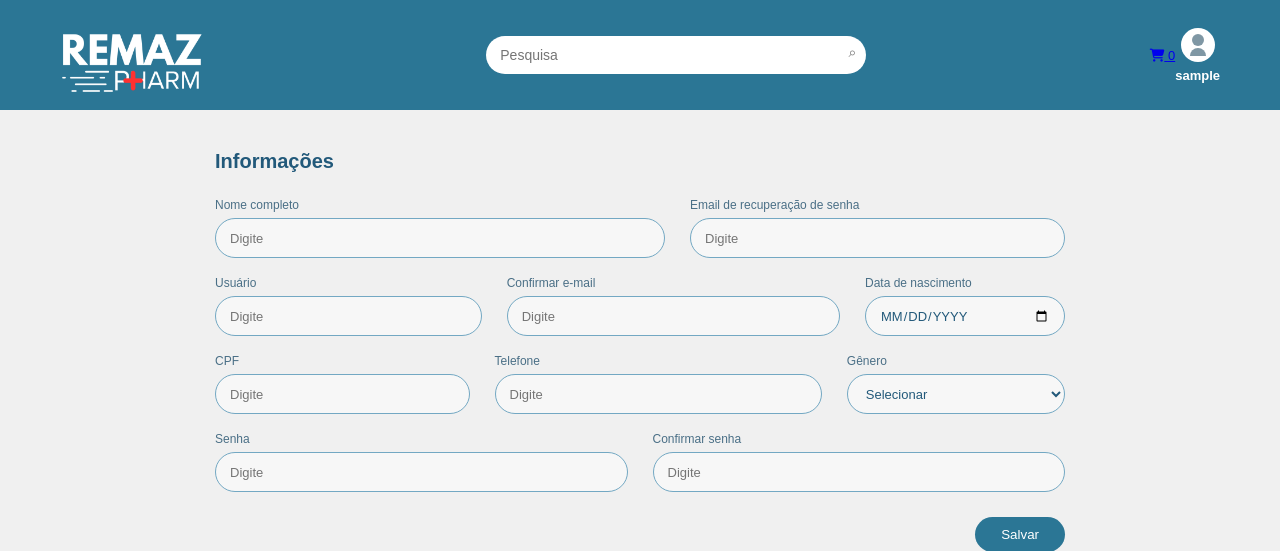
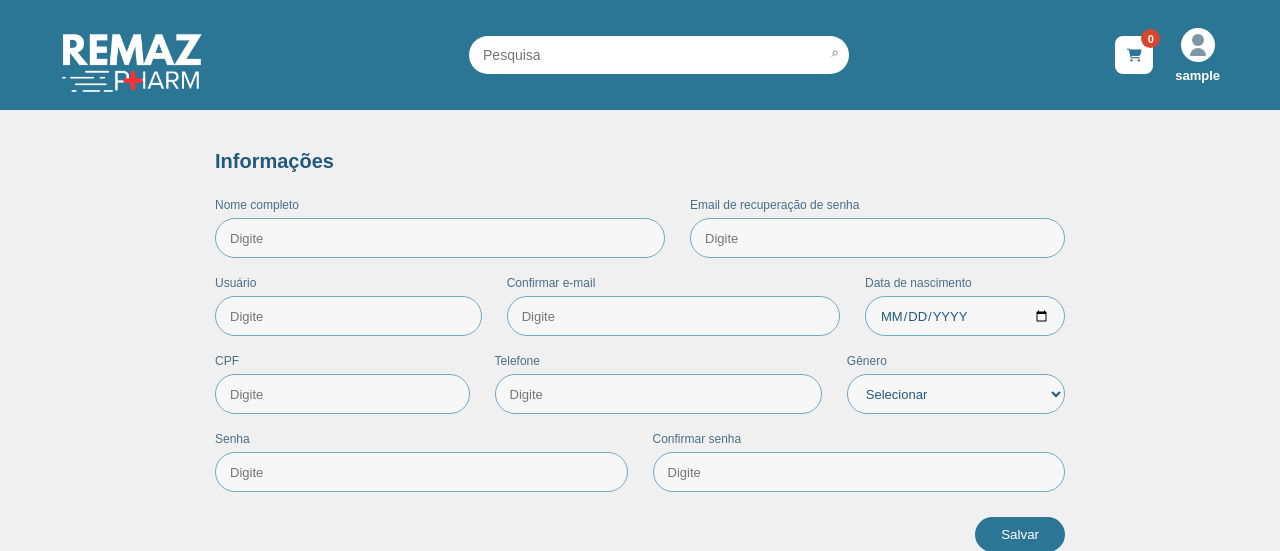
Before and after one commit to RobertoSileno/remaz-pharm-site, a Django app: page /perfil/ in a window 1280 px wide. Shown: the top 551 px of the page. Run offline with Django 5.2, Linux system fonts and the light colour scheme; the visitor is signed in with stand-in values (Sample User, id 1); data comes from the database, SQL or seed files in the repository; data that the repository does not hold is empty.

Commit message:
ajustes na opção carrinho

```diff
--- a/static/css/dashboard.css
+++ b/static/css/dashboard.css
@@ -67,7 +67,7 @@ img {
 /* PERFIL */
 
 .usuario-topo {
-    display: flex;
+    display: flex !important;
     align-items: center;
     color: white;
     font-size: 13px;
@@ -436,7 +436,7 @@ img {
     border-radius: 8px;
     background: white;
     color: #2b7695;
-    display: flex;
+    display: flex !important;
     align-items: center;
     justify-content: center;
     text-decoration: none;
--- a/static/css/profile.css
+++ b/static/css/profile.css
@@ -59,7 +59,7 @@ img {
 
 /* PERFIL */
 .usuario-topo {
-    display: flex;
+    display: flex !important;
     align-items: center;
     color: white;
     font-size: 13px;
@@ -114,6 +114,38 @@ img {
     bottom: 6px;
 }
 
+/* CARRINHO */
+.atalho-carrinho {
+    position: relative;
+    width: 38px;
+    height: 38px;
+    border-radius: 8px;
+    background: white;
+    color: #2b7695;
+    display: flex !important;
+    align-items: center;
+    justify-content: center;
+    text-decoration: none;
+    margin-right: 22px;
+}
+
+.atalho-carrinho span {
+    position: absolute;
+    right: -7px;
+    top: -7px;
+    min-width: 19px;
+    height: 19px;
+    border-radius: 50%;
+    background: #d6472d;
+    color: white;
+    display: flex;
+    align-items: center;
+    justify-content: center;
+    font-size: 11px;
+    font-weight: bold;
+    padding: 0 5px;
+}
+
 /* DROPDOWN */
 .menu-dropdown {
     position: absolute;
@@ -136,6 +168,14 @@ img {
     text-decoration: none;
     color: #333;
     font-size: 13px;
+    display: flex;
+    align-items: center;
+    gap: 10px;
+}
+
+.menu-dropdown a i {
+    width: 18px;
+    text-align: center;
 }
 
 .menu-dropdown a:hover {
--- a/templates/help.html
+++ b/templates/help.html
@@ -39,6 +39,7 @@
                 <a href="#">Configurações</a>
                 <a href="{% url 'perfil' %}">Perfil</a>
                 <a href="{% url 'pagamento' %}">Pagamento</a>
+                <a href="{% url 'cart' %}">Carrinho</a>
                 {% if user.pharmacies.exists %}
                 <a href="{% url 'pharmacy_dashboard' %}">Área da farmácia</a>
                 {% endif %}
--- a/templates/payment.html
+++ b/templates/payment.html
@@ -39,6 +39,7 @@
                 <a href="#">Configurações</a>
                 <a href="{% url 'perfil' %}">Perfil</a>
                 <a href="{% url 'pagamento' %}">Pagamento</a>
+                <a href="{% url 'cart' %}">Carrinho</a>
                 {% if user.pharmacies.exists %}
                 <a href="{% url 'pharmacy_dashboard' %}">Área da farmácia</a>
                 {% endif %}
--- a/templates/profile.html
+++ b/templates/profile.html
@@ -40,6 +40,7 @@
                 <a href="#">Configurações</a>
                 <a href="{% url 'perfil' %}">Perfil</a>
                 <a href="{% url 'pagamento' %}">Pagamento</a>
+                <a href="{% url 'cart' %}">Carrinho</a>
                 {% if user.pharmacies.exists %}
                 <a href="{% url 'pharmacy_dashboard' %}">Área da farmácia</a>
                 {% endif %}
```
Also changed, not shown: static/css/help.css (+34 -0 lines), static/css/payment.css (+34 -0 lines).
